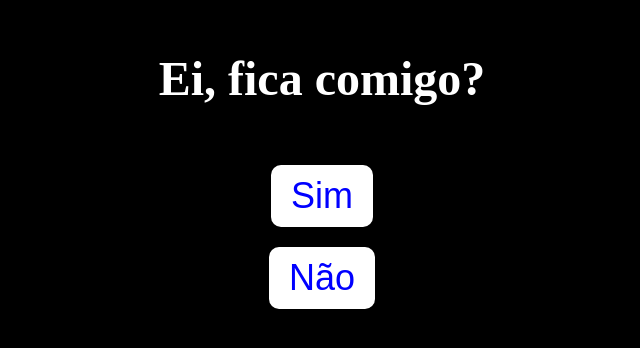
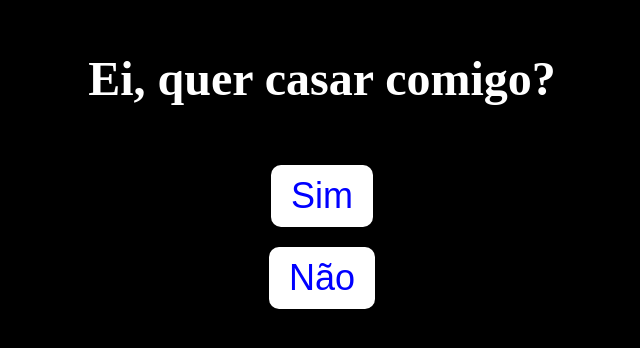
Before and after one commit to Flavio-NC/convite, a plain HTML site: page index.html in a window 1280 px wide. Shown: the part 248-596 px from the top of the page, without its empty margins (318-958 px from the left). Drawn offline with Linux system fonts and the light colour scheme.

Commit message:
Update index.html

```diff
--- a/index.html
+++ b/index.html
@@ -39,7 +39,7 @@
 </head>
 <body>
   <div class="container">
-    <h2>Ei, fica comigo?</h2>
+    <h2>Ei, quer casar comigo?</h2>
     <button id="sim" class="btn">Sim</button>
     <button id="nao" class="btn">Não</button>
   </div>
```
